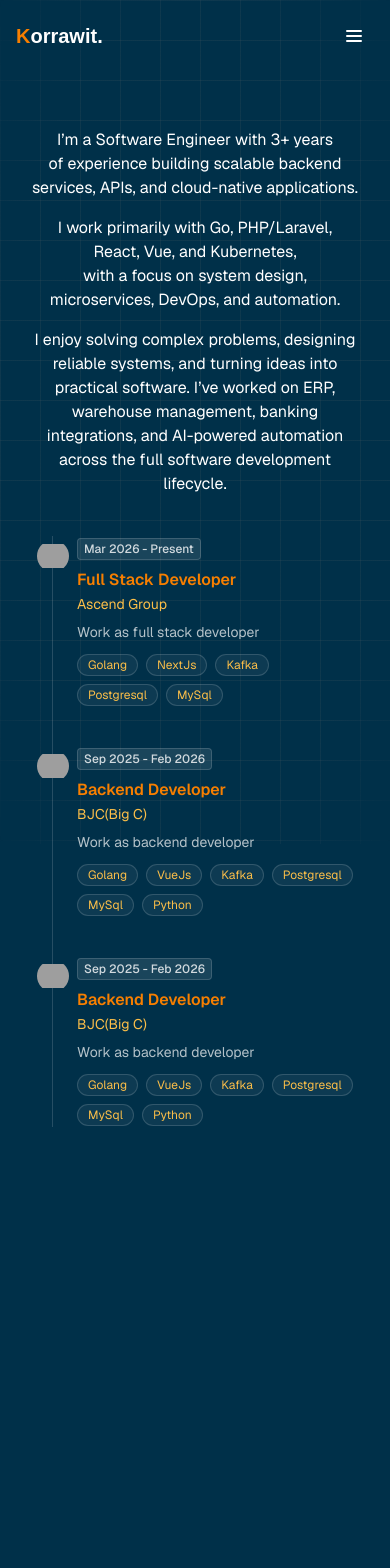
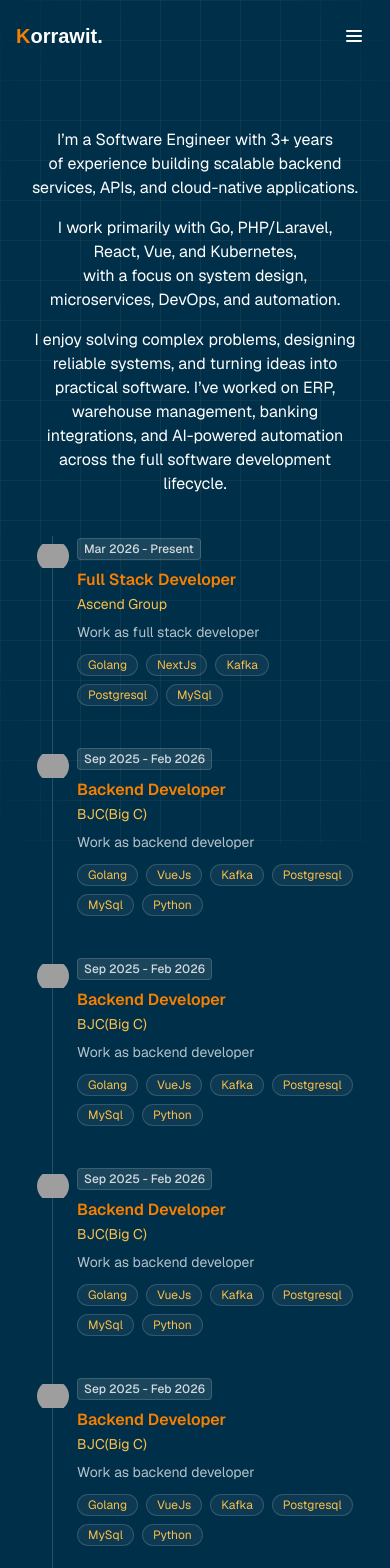
Before and after one commit to KorrawitF/personal.webfront, a Next.js app: page /about in a window 390 px wide. Shown: the top 1568 px of the page. Before the commit the page ends 1175 px from the top, so only its background shows below. Built offline with nearby package versions, Linux system fonts and the light colour scheme; grey boxes are pictures that could not be loaded.

Commit message:
feat: enhance About page timeline component with responsive styling adjustments

```diff
--- a/app/(pages)/about/page.tsx
+++ b/app/(pages)/about/page.tsx
@@ -34,7 +34,7 @@ export default function About() {
                     <p>I enjoy solving complex problems, designing reliable systems, and turning ideas into practical software. I&rsquo;ve worked on ERP, warehouse management, banking integrations, and AI-powered automation across the full software development lifecycle.</p>
                 </div>
                 <TimeLine
-                    className="max-h-[70dvh] overflow-y-auto overscroll-contain [scrollbar-color:color-mix(in_srgb,var(--foreground)_60%,transparent)_transparent] [scrollbar-width:thin]"
+                    className="md:max-h-[70dvh] md:overflow-y-auto md:overscroll-contain [scrollbar-color:color-mix(in_srgb,var(--foreground)_60%,transparent)_transparent] [scrollbar-width:thin]"
                     items={timeline}
                 />
             </section>
```
